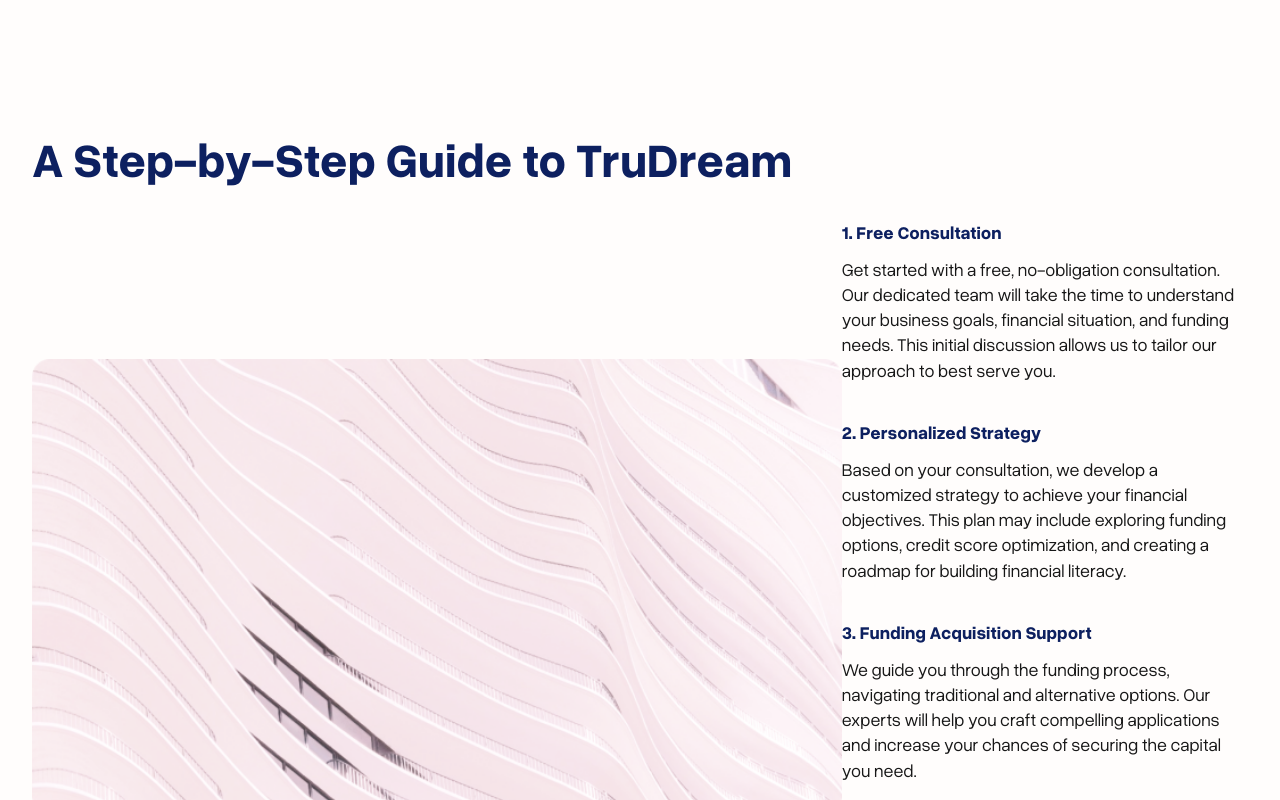
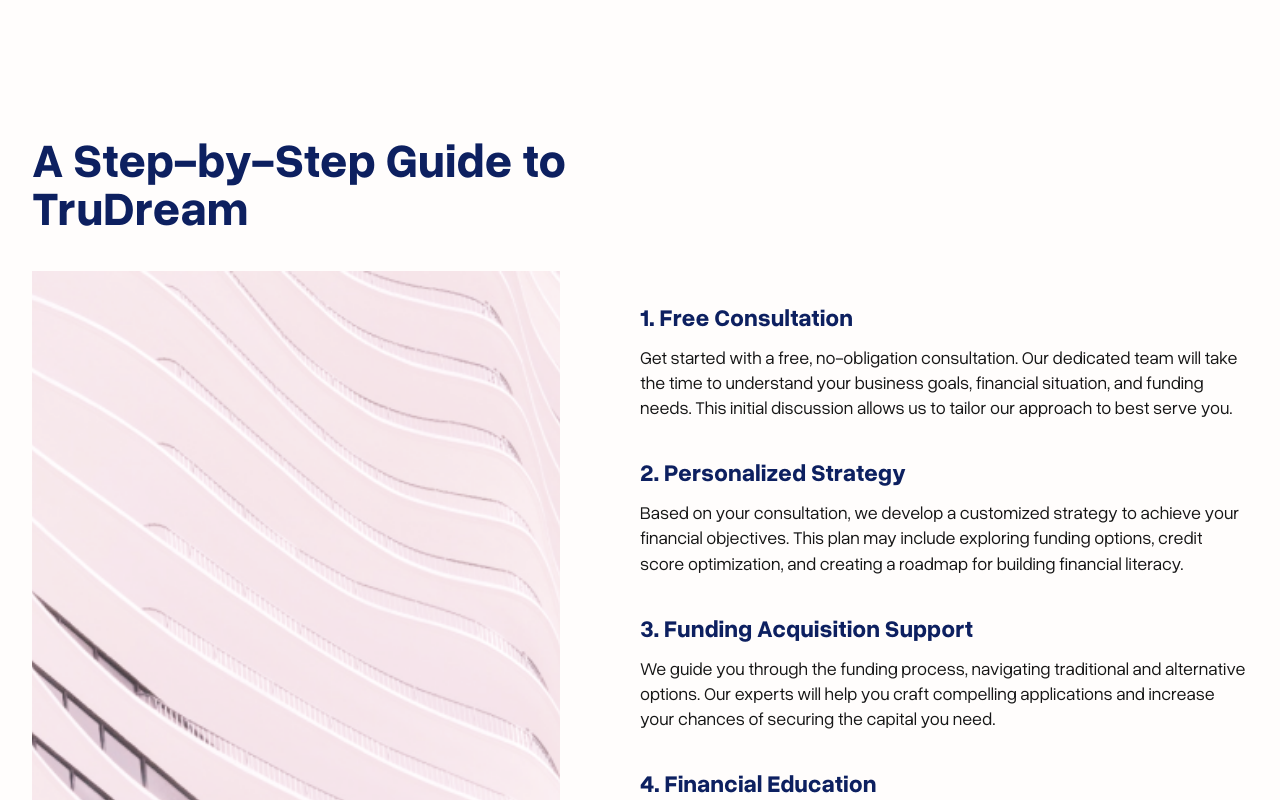
Before and after one commit to DevDugg/trudream, a Next.js app: page / in a window 1280 px wide. Shown: the part 2720-3520 px from the top of the page. Built offline with nearby package versions, Linux system fonts and the light colour scheme.

Commit message:
lg is ready

```diff
--- a/src/components/sections/guide/guide.tsx
+++ b/src/components/sections/guide/guide.tsx
@@ -6,21 +6,25 @@
   return (
     <section>
       <Container>
-        <h3 className="h3 mb-10 sm:text-center lg:text-left">A Step-by-Step Guide to TruDream</h3>
+        <h3 className="h3 mb-10 sm:text-center lg:text-left max-w-[610px]">
+          A Step-by-Step Guide to TruDream
+        </h3>
 
-        <div className="flex flex-col lg:flex-row lg:items-center flex-[1_1_610px] lg:justify-between">
+        <div className="flex flex-col lg:flex-row lg:items-center flex-[1_0_50%] lg:justify-between gap-20">
           <Image
             src={'/images/guide/3.png'}
             alt="image"
             width={1000}
             height={1000}
-            className="mb-6 sm:mb-8 overflow-hidden h-[380px] sm:h-[400px] lg:h-full w-full object-cover object-center"
+            className="mb-6 sm:mb-8 lg:mb-0 overflow-hidden h-[380px] sm:h-[400px] lg:h-[650px] w-full object-cover object-center"
           />
 
-          <div className="grid grid-cols-1 sm:grid-cols-2 lg:grid-cols-1 gap-6 lg:gap-10 flex-[1_1_610px]">
+          <div className="grid grid-cols-1 sm:grid-cols-2 lg:grid-cols-1 gap-6 lg:gap-10 flex-[1_0_50%]">
             {guideData.map((item) => (
               <div key={item.title} className="flex flex-col gap-4">
-                <h4 className="text-ACCENT text-[18px] font-bold leading-none">{item.title}</h4>
+                <h4 className="text-ACCENT text-[18px] lg:text-[24px] font-bold leading-none">
+                  {item.title}
+                </h4>
                 <p className="p">{item.text}</p>
               </div>
             ))}
```
